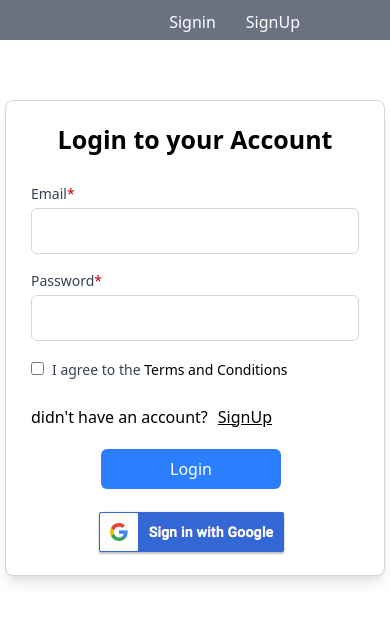
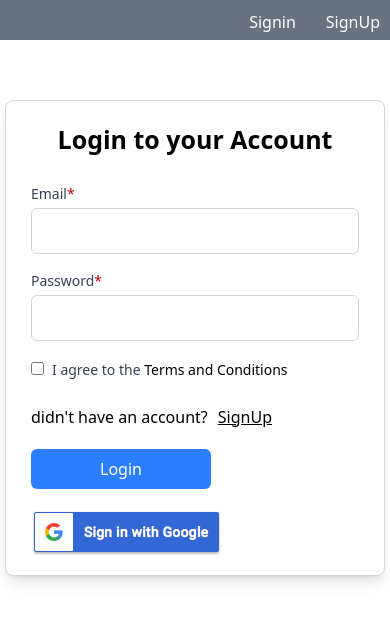
Before and after one commit to krishnamistry-17/FireBase, a React (Vite) app: page /signin in a window 390 px wide. Shown: the top 622 px of the page. Built offline with nearby package versions, Linux system fonts and the light colour scheme.

Commit message:
final add

```diff
--- a/src/Pages/Chat.jsx
+++ b/src/Pages/Chat.jsx
@@ -54,7 +54,7 @@ export const Chat = (props) => {
               Welcome to {room.toUpperCase()}
             </h2>
             {messages.map((message) => (
-              <div key={message.id} className="mt-[10px]">
+              <div key={message.id} className="mt-[10px] text-[17px]">
                 <span className="text-[17px] pl-[10px] font-bold pr-[10px]">
                   {message.user}
                 </span>
@@ -87,11 +87,3 @@ export const Chat = (props) => {
     </>
   );
 };
-
-// echo "# FireBase" >> README.md
-// git init
-// git add README.md
-// git commit -m "first commit"
-// git branch -M main
-// git remote add origin https://github.com/krishnamistry-17/FireBase.git
-// git push -u origin main
--- a/src/Pages/NavBar.jsx
+++ b/src/Pages/NavBar.jsx
@@ -6,19 +6,21 @@ const cookie = new Cookies();
 const NavBar = () => {
   const navigate = useNavigate();
   const { isSignedIn, setIsSignedIn } = useAuth(cookie.get("new-token"));
-  const handleLogOut = () => {
+  const handleLogOut = (e) => {
+    e.preventDefault();
     setIsSignedIn(false);
     navigate("/");
   };
   return (
-    <div className="w-full bg-gray-500 h-[40px] text-white p-[10px]">
+    <div className="w-full bg-gray-500 h-[40px]
+    mt-[0px] text-white p-[10px]">
       <div className="flex justify-end">
         {!isSignedIn ? (
           <>
             <a className="pl-[80px]" href="/signin">
               Signin
             </a>
-            <a className="pl-[30px] pr-[80px]" href="/signup">
+            <a className="pl-[30px] md:pr-[80px] sm:pr-[25px]" href="/signup">
               SignUp
             </a>
           </>
--- a/src/Pages/Signin.jsx
+++ b/src/Pages/Signin.jsx
@@ -152,7 +152,7 @@ const Signin = () => {
 
               <button
                 className="w-[180px] py-[8px] px-[16px]
-                 ml-[70px] mt-[20px] text-white
+                 md:ml-[70px] mt-[20px] text-white
              bg-blue-500 rounded-md mb-[20px]
               hover:bg-blue-600 focus:outline-none  "
                 type="submit"
@@ -161,14 +161,12 @@ const Signin = () => {
               </button>
             </form>
 
-            <div className="ml-[65px] mb-[20px] rounded-lg">
+            <div className="md:ml-[65px] mb-[20px] rounded-lg">
               <img src={image} alt="gogglebtn" onClick={signInWithGoogle} />
             </div>
           </div>
         </div>
       </div>
-
-
     </>
   );
 };
```
Also changed, not shown: src/Pages/Signup.jsx (+0 -51 lines).
